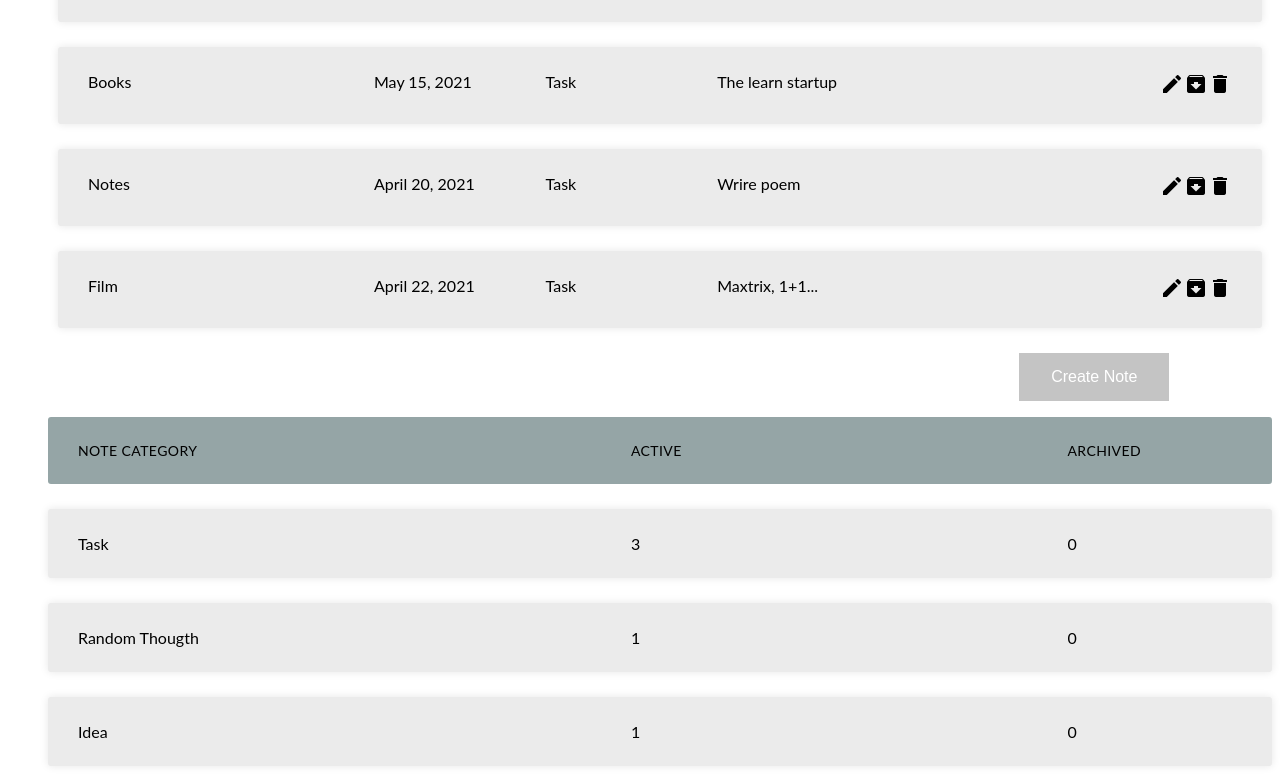
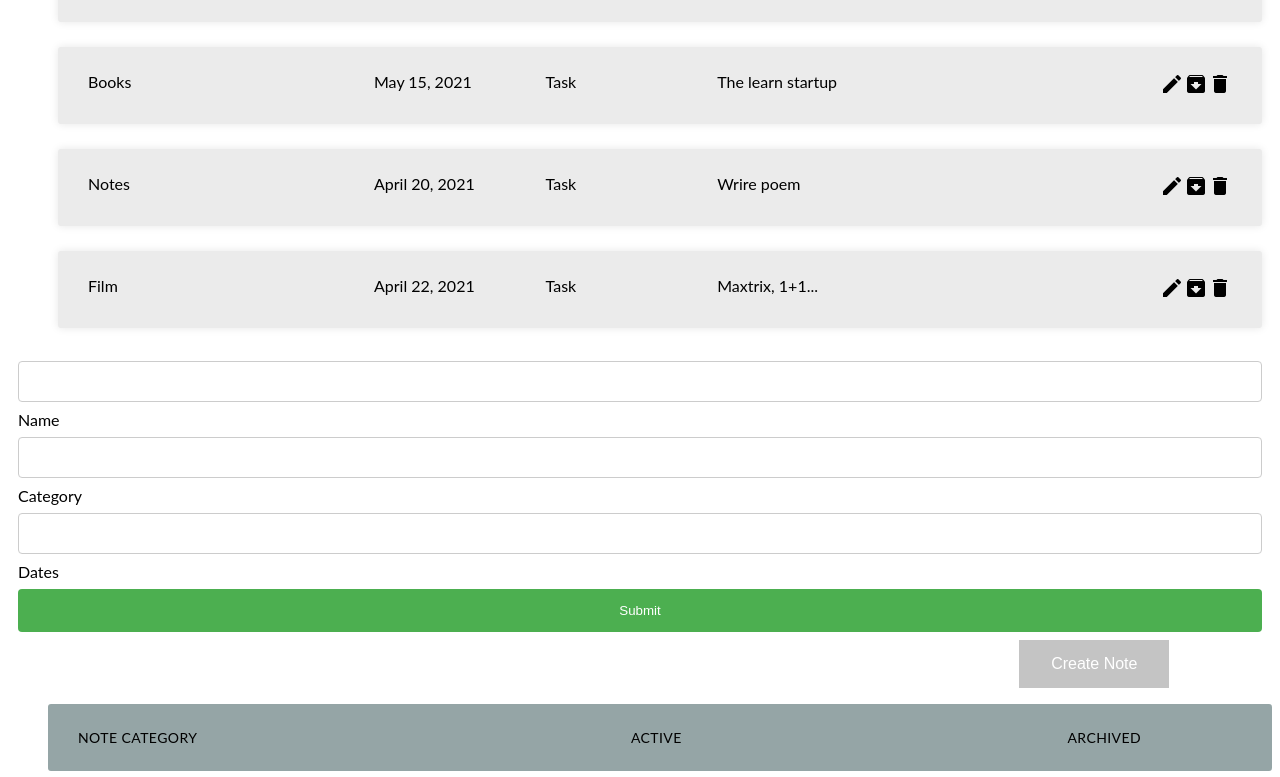
Before and after one commit to korolvitalii/notelist_pure_js, a website built with webpack: page index.html in a window 1280 px wide. Both pictures are taken after a click on the button "Create Note". Shown: the part 479-1256 px from the top of the page. Built offline with nearby package versions, Linux system fonts and the light colour scheme.

Commit message:
add button form and styles

```diff
--- a/src/application.js
+++ b/src/application.js
@@ -1,10 +1,24 @@
-import { renderItems, renderSumTableItems } from './view';
+import { renderItems, renderSumTableItems, renderForm } from './view';
 import getItems from './data';
 import generateRandomNum from './utils';
-// import { AsyncDependenciesBlock } from 'webpack';
 
-export default () => {
+const app = () => {
   const state = {
+    form: {
+      processState: 'close',
+      fields: {
+        name: '',
+        category: '',
+        dates: '',
+        content: '',
+      },
+    },
+    notesTable: {
+      processState: 'show',
+    },
+    resultsTable: {
+      processState: 'show',
+    },
     notes: [],
     archiveNotes: [],
     categoriesType: [],
@@ -30,6 +44,15 @@ export default () => {
     return [...acc, newNoteWithId];
   }, []);
 
+  const removeDomElements = (firstEl, secondEl) => {
+    firstEl.forEach((selector) => {
+      selector.remove();
+    });
+    secondEl.forEach((selector) => {
+      selector.remove();
+    });
+  };
+
   state.notes = giveNotesUniqueId(items);
   state.categoriesType = sortedCategories(items);
   state.categories = sortedCategories(items).reduce((acc, note) => ({
@@ -39,28 +62,30 @@ export default () => {
       archive: countArchiveNotes(state.archiveNotes, note),
     },
   }), {});
+
   const tableElements = {
     ulFirstTable: document.querySelector('.responsive-table'),
     ulResultTable: document.querySelector('.responsive-table-result'),
     allIconBasketElements: document.querySelectorAll('[data-type=basket]'),
     allIconArchiveElements: document.querySelectorAll('[data-type=archive]'),
+    button: document.querySelector('.button'),
   };
 
-  if (items.length !== 0) {
+  if (state.notesTable.processState === 'show' && state.resultsTable.processState === 'show') {
     const { notes } = state;
     const { ulFirstTable, ulResultTable } = tableElements;
     renderItems(notes, ulFirstTable);
     renderSumTableItems(state, ulResultTable);
-  } else {
-    return null;
   }
+
   const tableElementsAfterRender = {
     allIconBasketElements: document.querySelectorAll('[data-type=basket]'),
     allIconArchiveElements: document.querySelectorAll('[data-type=archive]'),
+    button: document.querySelector('.button'),
   };
 
   const handleClickArchive = (handle) => (e) => {
-    const li = document.querySelectorAll('.table-row');
+    const liTableRow = document.querySelectorAll('.table-row');
     const liTableRowResult = document.querySelectorAll('.table-row-result');
     const {
       ulFirstTable,
@@ -80,12 +105,7 @@ export default () => {
     state
       .categories[currentNote.category]
       .archive = countArchiveNotes(archiveNotes, currentNote.category);
-    li.forEach((el) => {
-      el.remove();
-    });
-    liTableRowResult.forEach((el) => {
-      el.remove();
-    });
+    removeDomElements(liTableRow, liTableRowResult);
     renderItems(newNotes, ulFirstTable);
     renderSumTableItems(state, ulResultTable);
 
@@ -108,17 +128,12 @@ export default () => {
     const currentId = Number(target.dataset.id);
     const currentNote = notes.filter(({ id }) => id === currentId)[0];
     const newNotes = removeNote(notes, currentId);
-    li.forEach((el) => {
-      el.remove();
-    });
-    liTableRowResult.forEach((el) => {
-      el.remove();
-    });
     state.notes = newNotes;
     state
       .categories[currentNote.category].active = countActiveNotes(newNotes, currentNote.category);
     state
       .categories[currentNote.category].archive = countArchiveNotes(archiveNotes, currentNote);
+    removeDomElements(li, liTableRowResult);
     renderItems(newNotes, ulFirstTable);
     renderSumTableItems(state, ulResultTable);
 
@@ -128,8 +143,15 @@ export default () => {
     basketElementAfterRender.forEach((element) => element.addEventListener('click', handleClickDelete));
     archiveElementAfterRender.forEach((element) => element.addEventListener('click', handleClickArchive(handleClickDelete)));
   };
+  const handleButton = () => {
+    state.form = 'show';
+    renderForm();
+  };
 
   tableElementsAfterRender.allIconBasketElements.forEach((element) => element.addEventListener('click', handleClickDelete));
   tableElementsAfterRender.allIconArchiveElements.forEach((element) => element.addEventListener('click', handleClickArchive(handleClickDelete)));
+  tableElementsAfterRender.button.addEventListener('click', handleButton);
   return null;
 };
+
+export default app;
--- a/src/data.js
+++ b/src/data.js
@@ -10,7 +10,7 @@ export default () => {
       name: 'New Feature', created: 'May 05, 2021', category: 'Idea', content: 'Implement new..', dates: [{ currentDate: '3/5/2021', changedDate: '5/5/2021' }], active: true, archive: false,
     },
     {
-      name: 'William Gaddis', created: 'May 07, 2021', category: 'Quote', content: 'Power doesnt.. ', dates: [{ currentDate: '', changedDate: '' }], active: false, archive: false,
+      name: 'William Gaddis', created: 'May 07, 2021', category: 'Quote', content: 'Power doesnt.. ', dates: [{ currentDate: '', changedDate: '' }], active: true, archive: false,
     },
     {
       name: 'Books', created: 'May 15, 2021', category: 'Task', content: 'The learn startup', dates: [{ currentDate: '', changedDate: '' }], active: true, archive: false,
--- a/src/index.css
+++ b/src/index.css
@@ -64,6 +64,28 @@ h2 small {
   display: inline-flexbox;
   font-size: 16px;
 }
+input[type=text], select {
+  width: 100%;
+  padding: 12px 20px;
+  margin: 8px 0;
+  display: inline-block;
+  border: 1px solid #ccc;
+  border-radius: 4px;
+  box-sizing: border-box;
+}
+input[type=submit] {
+  width: 100%;
+  background-color: #4CAF50;
+  color: white;
+  padding: 14px 20px;
+  margin: 8px 0;
+  border: none;
+  border-radius: 4px;
+  cursor: pointer;
+}
+input[type=submit]:hover {
+  background-color: #45a049;
+}
 @media (max-width: 767px) {
   .responsive-table .table-header {
     display: none;
--- a/src/view.js
+++ b/src/view.js
@@ -77,4 +77,39 @@ const renderSumTableItems = (state, element) => {
   });
 };
 
-export { renderItems, renderSumTableItems };
+const renderForm = () => {
+  // <form action="/action_page.php">
+  //   <label for="fname">First name:</label><br>
+  //   <input type="text" id="fname" name="fname" value="John"><br>
+  //   <label for="lname">Last name:</label><br>
+  //   <input type="text" id="lname" name="lname" value="Doe"><br><br>
+  //   <input type="submit" value="Submit">
+  //   <input type="reset">
+  // </form>
+  const divContainer = document.querySelector('.container');
+  const form = document.createElement('form');
+  const inputName = document.createElement('input');
+  const inputCategory = document.createElement('input');
+  const inputDates = document.createElement('input');
+  const labelName = document.createElement('label');
+  const labelCategory = document.createElement('label');
+  const labelDates = document.createElement('label');
+  const inputSubmit = document.createElement('input');
+  inputName.setAttribute('type', 'text');
+  inputCategory.setAttribute('type', 'text');
+  inputDates.setAttribute('type', 'text');
+  inputSubmit.setAttribute('type', 'submit');
+  labelName.textContent = 'Name';
+  labelCategory.textContent = 'Category';
+  labelDates.textContent = 'Dates';
+  form.append(inputName);
+  form.append(labelName);
+  form.append(inputCategory);
+  form.append(labelCategory);
+  form.append(inputDates);
+  form.append(labelDates);
+  form.append(inputSubmit);
+  divContainer.append(form);
+};
+
+export { renderItems, renderSumTableItems, renderForm };
```
